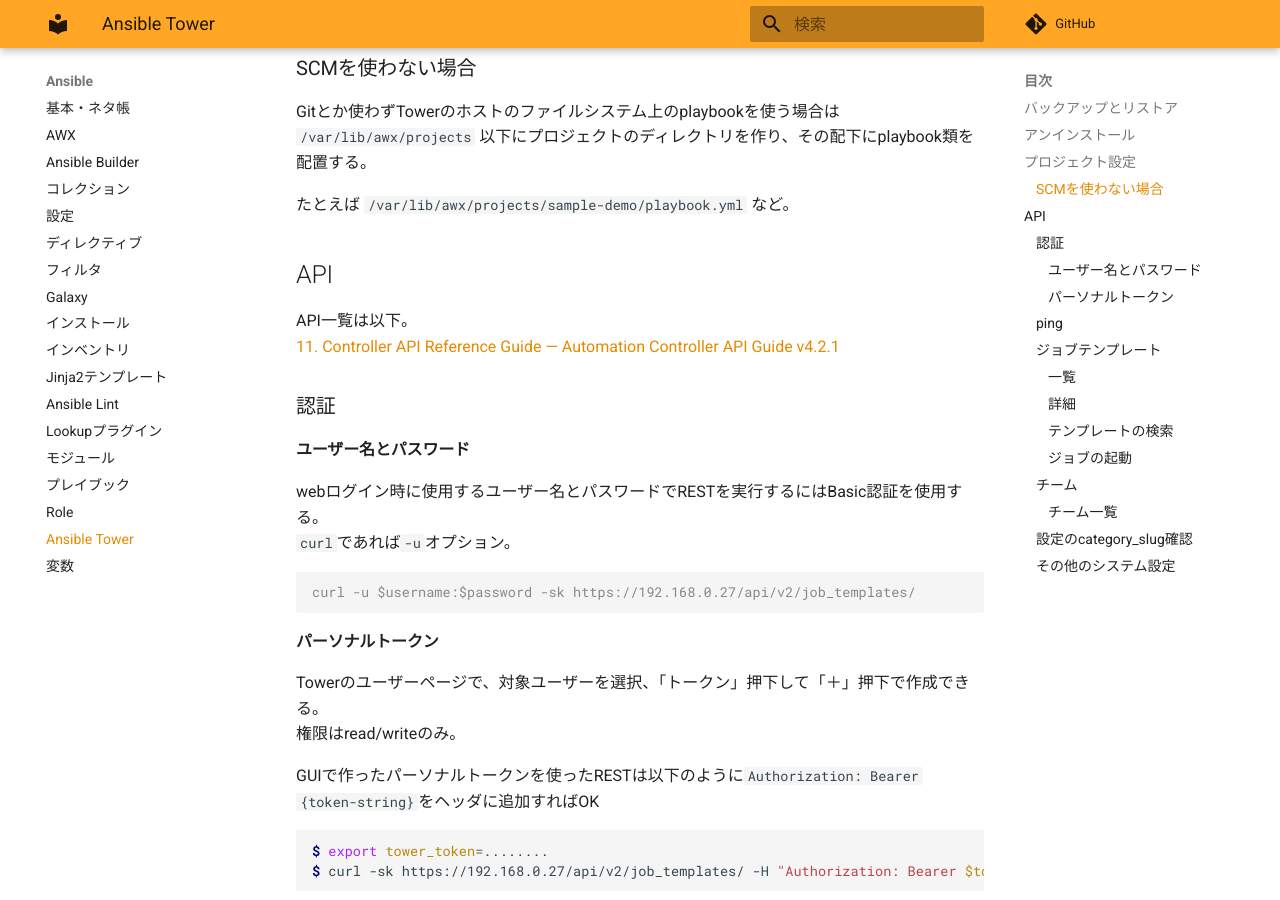
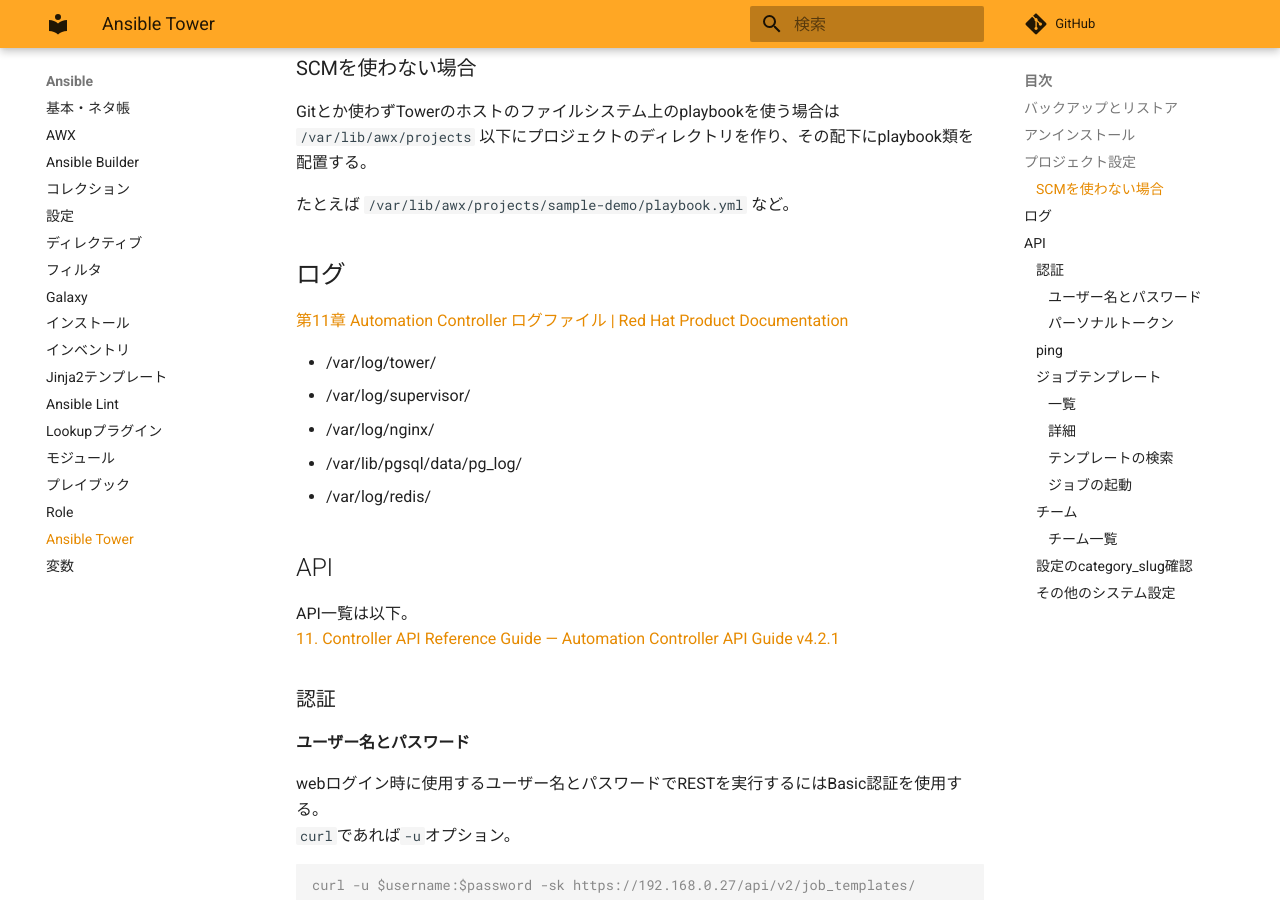
Before and after one commit to zaki-lknr/docs, an MkDocs documentation site: the page built from docs/Ansible/tower.md, in a window 1280 px wide and 900 px high, scrolled down 717 px. Built offline with MkDocs 1.6.1 and Material for MkDocs 9.7.7, drawn with Linux system fonts in a browser that asks for light colours; comment, search, counter and statistics services are not loaded.

Commit message:
add: ansible/tower: ログファイルのパス

```diff
--- a/docs/Ansible/tower.md
+++ b/docs/Ansible/tower.md
@@ -27,6 +27,16 @@ Towerは実行中で良い。
 Gitとか使わずTowerのホストのファイルシステム上のplaybookを使う場合は `/var/lib/awx/projects` 以下にプロジェクトのディレクトリを作り、その配下にplaybook類を配置する。
 
 たとえば `/var/lib/awx/projects/sample-demo/playbook.yml` など。
+
+## ログ
+
+[第11章 Automation Controller ログファイル | Red Hat Product Documentation](https://docs.redhat.com/ja/documentation/red_hat_ansible_automation_platform/2.4/html/automation_controller_administration_guide/assembly-controller-log-files)
+
+- /var/log/tower/
+- /var/log/supervisor/
+- /var/log/nginx/
+- /var/lib/pgsql/data/pg_log/
+- /var/log/redis/
 
 ## API
 
```
